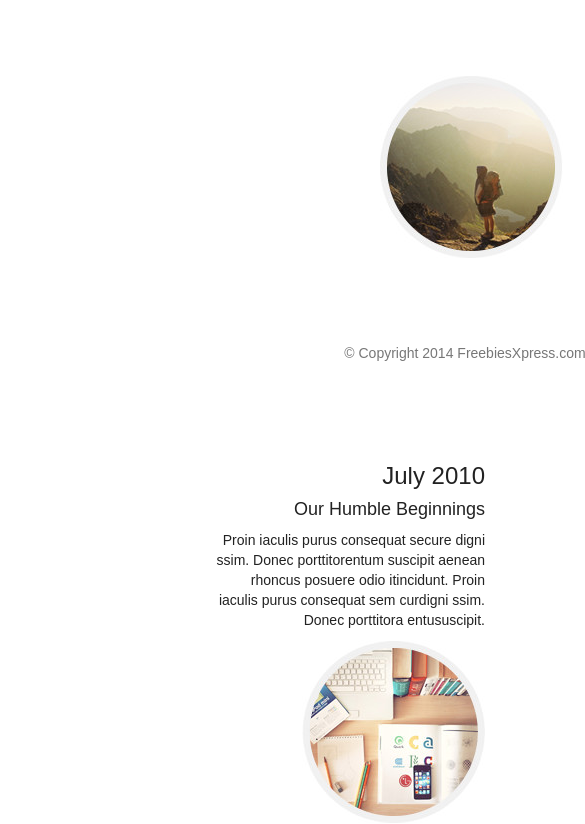
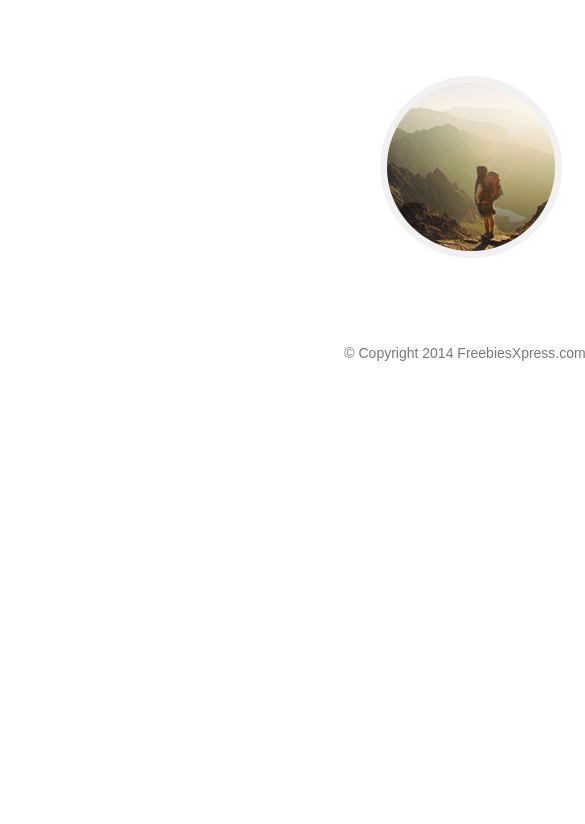
Before and after one commit to DenysHolovko/GOLDEN, a plain HTML site: page index.html in a window 390 px wide. Shown: the part 3900-4724 px from the top of the page, 585 px wide, since content can reach past the window. After the commit the page ends 4343 px from the top, so only its background shows below. Drawn offline with nearby package versions, Linux system fonts and the light colour scheme.

Commit message:
minimal changes

```diff
--- a/index.html
+++ b/index.html
@@ -203,28 +203,3 @@
 	</footer>
 </body>
 </html>
-
-
-			<div class="row-about1">
-				<div class="col-md-6">
-					<h3>
-						July 2010
-					</h3>
-					<h4>
-						Our Humble Beginnings
-					</h4>
-					<p>
-						Proin iaculis purus consequat secure
-						digni ssim. Donec porttitorentum suscipit
-						aenean rhoncus posuere odio itincidunt. Proin
-						iaculis purus consequat sem curdigni
-						ssim. Donec porttitora entususcipit.
-					</p>
-				</div>
-				<div class="col-md-6">
-					<img src="img/about1.jpg" alt="Місяці" class="about_pic">
-				</div>
-				<div class="col-md-6">
-
-				</div>
-			</div>
```
